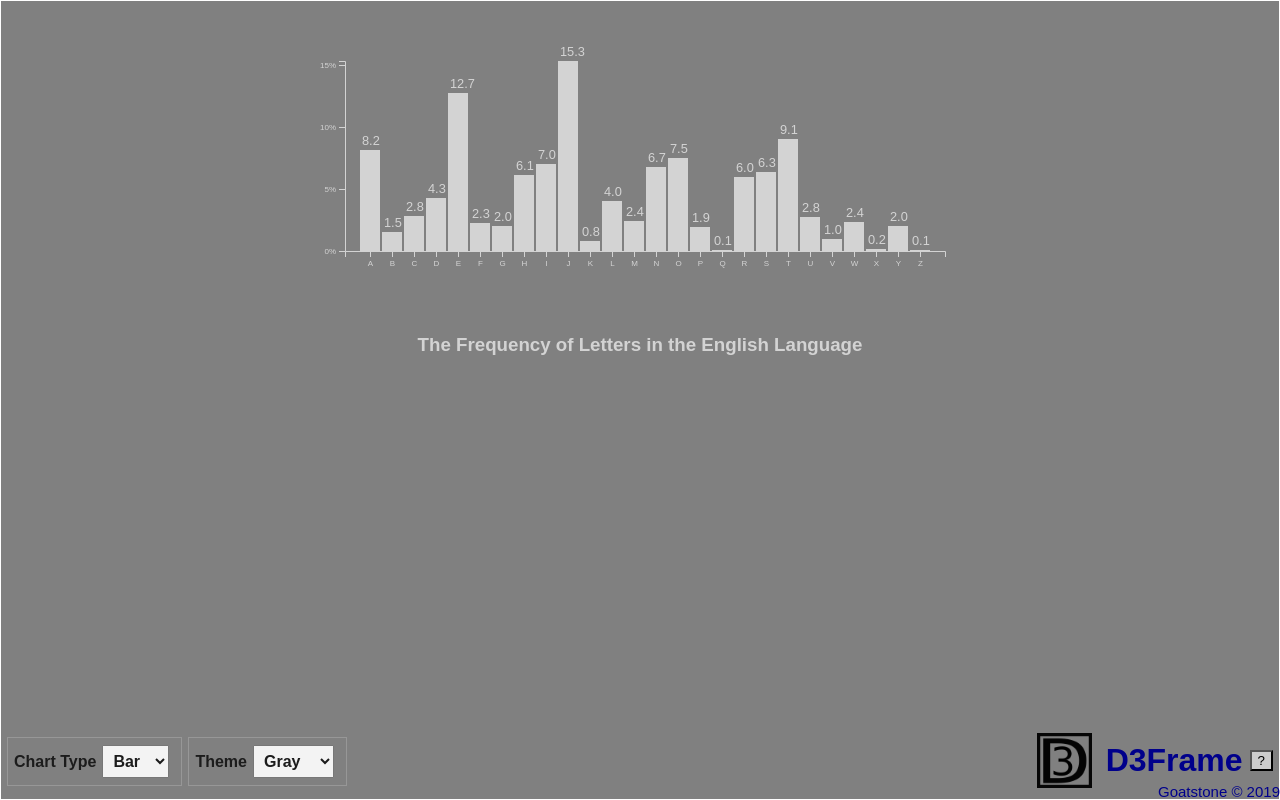
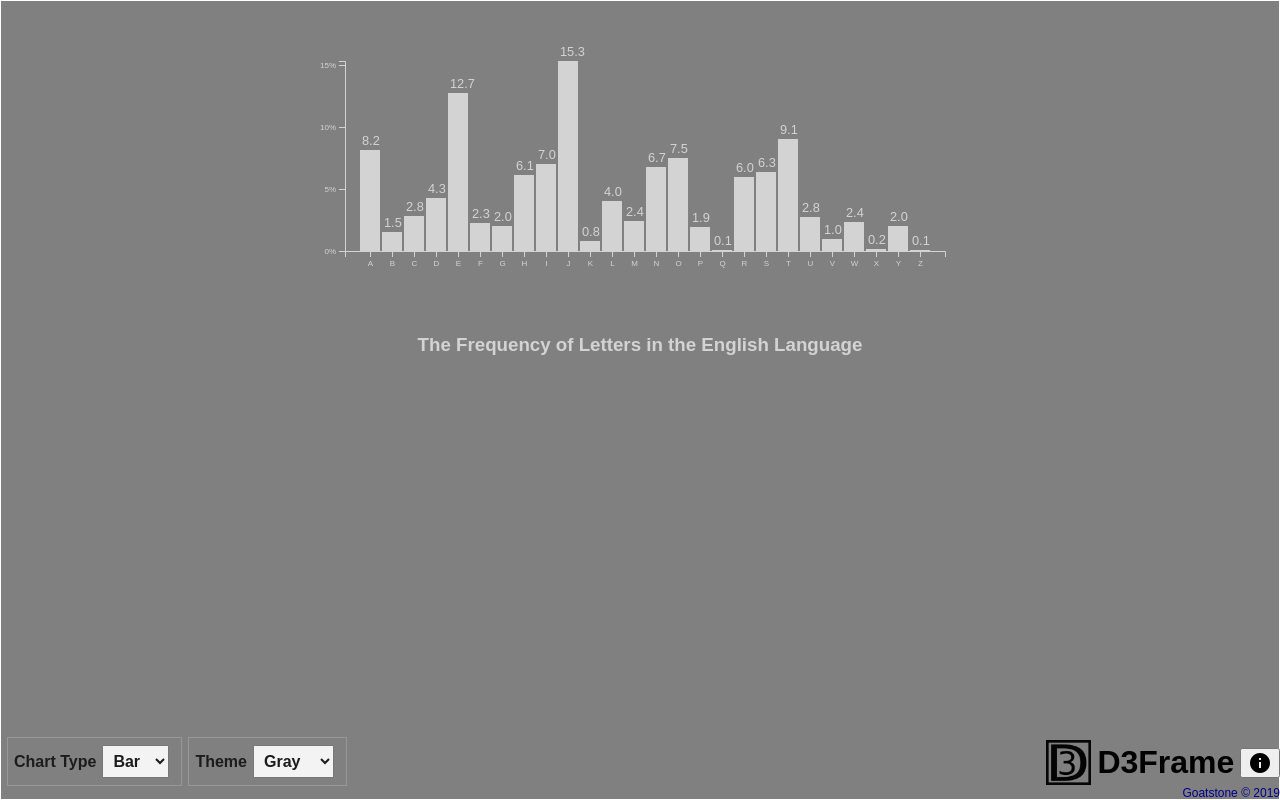
Before and after one commit to goatstone/d3-frame, a React app: page / in a window 1280 px wide. Built offline with nearby package versions, Linux system fonts and the light colour scheme.

Commit message:
add material icons and update information icon

```diff
--- a/public/index.html
+++ b/public/index.html
@@ -7,6 +7,8 @@
     <meta name="viewport" content="width=device-width, initial-scale=1" />
     <meta name="theme-color" content="#000000" />
     <link rel="manifest" href="%PUBLIC_URL%/manifest.json" />
+    <link href="https://fonts.googleapis.com/icon?family=Material+Icons"
+      rel="stylesheet">
     <title>Goatstone: D3 Framework</title>
   </head>
   <body>
--- a/public/style.css
+++ b/public/style.css
@@ -9,6 +9,7 @@ body {
     width: 100%;
     height: 100%;
 }
+/* SVG  */
 svg text {
     font-size: 0.8em;
 }
@@ -20,6 +21,7 @@ svg text {
     fill: white;
     stroke: white;
 }
+/* button.info-panel */
 button.info-panel  {
     position: fixed;
     display: flex;
@@ -58,23 +60,29 @@ button.info-panel  a{
     color: darkblue;
     padding: 12px;
 }
+
+/* section.copy-credit */
 section.copy-credit {
-    font-size: 15px;
+    font-size: 12px;
     position: fixed;
     right: 0;
     bottom: 0;
 }
+
+/* title-area */
 div.title-area {
     position: fixed;
     display: flex;
     align-items: center;
     right: 0;
-    bottom: 0;
+    bottom: 15px;
 }
-div.title-area img {
-    margin: 0 14px;
+div.title-area h1 {
+    margin: 0 6px;
+}
+div.title-area a {
+    color: black;
 }
 div.title-area button {
-    margin: 0 7px;
-    background: #ccc;
+    cursor: pointer;
 }
--- a/src/d3-react.js
+++ b/src/d3-react.js
@@ -21,7 +21,7 @@ function D3React() {
               }
             </section>
             <div className="title-area">
-              <img src="d3-frame-logo.png" alt="D3 Frame Art" width="55" height="55" />
+              <img src="d3-frame-logo.png" alt="D3 Frame Art" width="45" height="45" />
               <h1>
                 <a href="https://github.com/goatstone/d3-frame" target="new">
                   D3Frame
@@ -29,10 +29,11 @@ function D3React() {
               </h1>
               <button
                 onClick={actions.showInfo}
+                className="material-icons"
                 type="button"
                 disabled={state.isInfoVisible}
               >
-                ?
+                info
               </button>
             </div>
             <Control />
```
